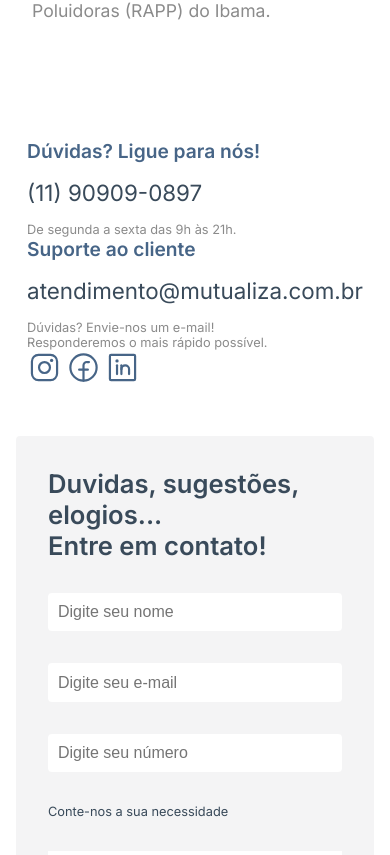
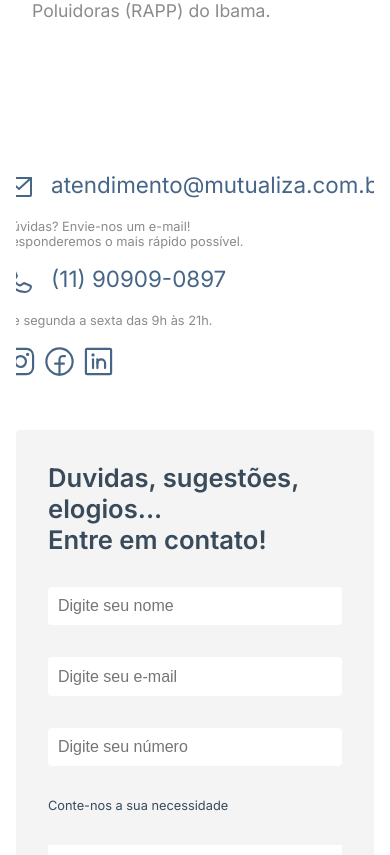
Before and after one commit to bduarte10/site-mutualiza, a Next.js app: page /servicos/cadastro-tecnico-federal in a window 390 px wide. Shown: the part 1729-2584 px from the top of the page. Built offline with nearby package versions, Linux system fonts and the light colour scheme.

Commit message:
feat: adiciona/coponente/contact: - efeitos - icons - margin no mobile.
remove/homer mobile:
- texto centalizado
- line-height

```diff
--- a/src/components/Contact/contact.module.css
+++ b/src/components/Contact/contact.module.css
@@ -4,6 +4,7 @@
     display: flex;
     justify-content: center;
     align-items: center;
+    overflow: hidden;
 
   }
 
@@ -16,21 +17,21 @@
     padding: 1rem auto;
   }
 
-
-  .content_items_higher h2 {
-    color: var(--tertiary);
+  .content_items_higher p {
+    color: var(--gray);
+    margin: 1rem 0;
   }
 
-  .content_items_higher p {
-    color: var(--gray);
+  .content_items_higher div span {
+    font-size: 1.4rem;
+    display: block;
+    color: var( --tertiary);
+
+    display: flex;
+    gap: 1rem;
+
   }
 
-  .content_items_higher span {
-    font-size: 1.4rem;
-    display: block;
-    color: var(--quintuary);
-    margin: 1rem auto;
-  }
 
   .content_items_higher a {
     text-decoration: none;
@@ -116,7 +117,7 @@
 
     .content_items {
       flex-direction: column;
-      margin-top: 2rem;
+      margin: 4rem 0;
       height: 100%;
       font-size: 80%;
       gap: 3rem;
--- a/src/components/Contact/index.tsx
+++ b/src/components/Contact/index.tsx
@@ -1,23 +1,31 @@
-import { InstagramLogo, FacebookLogo, LinkedinLogo } from "phosphor-react"
+import { InstagramLogo, FacebookLogo, LinkedinLogo, Phone, EnvelopeSimple } from "phosphor-react"
 import styles from "./contact.module.css";
+import { motion } from "framer-motion";
 
 export function Contact() {
     return (
         <div className="container">
             <div className={styles.content_items}>
 
-                <div className={styles.content_items_higher}>
+                <motion.div className={styles.content_items_higher}
+                    initial={{ opacity: 0, x: -100 }}
+                    whileInView={{ opacity: 1, x: 0 }}
+                    transition={{ delay: 0.3, duration: 0.5 }}
+
+                >
                     <div>
-                        <h2>Dúvidas? Ligue para nós!</h2>
-                        <span>(11) 90909-0897</span>
-                        <p>De segunda a sexta das 9h às 21h.</p>
+                        <span><EnvelopeSimple size={32} />
+                            atendimento@mutualiza.com.br
+                        </span>
+                        <p>Dúvidas? Envie-nos um e-mail! <br />
+                            Responderemos o mais rápido possível.</p>
                     </div>
 
                     <div>
-                        <h2>Suporte ao cliente</h2>
-                        <span>atendimento@mutualiza.com.br</span>
-                        <p>Dúvidas? Envie-nos um e-mail! <br />
-                            Responderemos o mais rápido possível.</p>
+                        <span><Phone size={32} />
+                            (11) 90909-0897
+                        </span>
+                        <p>De segunda a sexta das 9h às 21h.</p>
                     </div>
 
                     <div>
@@ -33,9 +41,13 @@ export function Contact() {
                     </div>
 
 
-                </div>
+                </motion.div>
 
-                <div className={styles.content_items_bottom}>
+                <motion.div className={styles.content_items_bottom}
+                    initial={{ opacity: 0, x: 100 }}
+                    whileInView={{ opacity: 1, x: 0 }}
+                    transition={{ delay: 0.7, duration: 0.5 }}
+                >
 
                     <form action="/send-data-here" method="post">
                         <h2>Duvidas, sugestões, elogios... <br />
@@ -51,7 +63,7 @@ export function Contact() {
                         <button type="submit">Enviar</button>
                     </form>
 
-                </div>
+                </motion.div>
 
             </div>
         </div>
--- a/src/components/Footer/index.tsx
+++ b/src/components/Footer/index.tsx
@@ -1,6 +1,4 @@
-import { navItems } from "@/constants";
 import { motion } from "framer-motion";
-import Link from "next/link";
 import { FacebookLogo, InstagramLogo, LinkedinLogo } from "phosphor-react";
 import styles from "./styles.module.css";
 import Image from "next/image";
@@ -15,11 +13,9 @@ export function Footer() {
         <div className={styles.content}>
           <div className={styles.logo}>
             <Image src={logoFooter} width={150} height={100} alt="Logo" />
-
           </div>
 
           <div className={styles.contato}>
-
             <p>Telefone: (11) 99999-9999</p>
             <p>Email: ddddd@dfff.com</p>
             <div>
@@ -36,6 +32,6 @@ export function Footer() {
           </div>
         </div>
       </div>
-    </footer>
+    </footer >
   );
 }
--- a/src/components/Footer/styles.module.css
+++ b/src/components/Footer/styles.module.css
@@ -4,6 +4,8 @@
   padding: 60px 0;
   color: white;
   background-color: var(--primary);
+  overflow: hidden;
+
 }
 .content {
   display: flex;
@@ -11,6 +13,7 @@
   flex-direction: column;
   align-items: center;
   gap: 1rem;
+
 }
 .content h1 {
   margin-bottom: 10px;
@@ -20,6 +23,7 @@
   display: flex;
   flex-direction: column;
   align-items: center;
+
 }
 .contato p {
   padding: 5px 0;
@@ -41,7 +45,5 @@
     gap: 2rem;
 
   }
-  .logo {
-    width: 100%;
-  }
+
 }
--- a/src/components/Hero/hero.module.css
+++ b/src/components/Hero/hero.module.css
@@ -77,8 +77,9 @@
     padding: 2rem;
     gap: 4rem;
   }
-  .content_items {
-    text-align: center;
+
+  .content_items div h1 {
+    line-height: 2.6rem;
   }
 
   .content_img div {
--- a/src/styles/sobre.module.css
+++ b/src/styles/sobre.module.css
@@ -1,3 +1,7 @@
+.section {
+  overflow: hidden;
+}
+
 .content_title {
   height: 16rem;
   background-color: #869d7a;
```
Also changed, not shown: src/pages/contato.tsx (+8 -1 lines), src/pages/servicos/index.tsx (+7 -1 lines), src/pages/sobre.tsx (+36 -11 lines).
